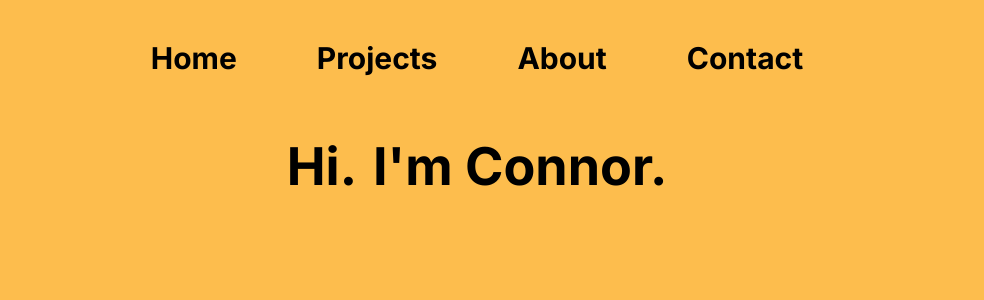
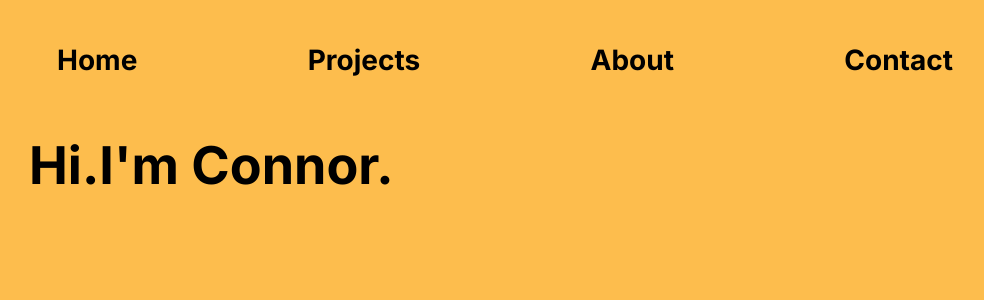
Before and after one commit to connork97/connorkormos.com, a Next.js app: page / in a window 1280 px wide. Shown: the top 300 px of the page, without its empty margins (163-1147 px from the left). Built offline with nearby package versions, Linux system fonts and the light colour scheme.

Commit message:
got typing animation v1 working

```diff
--- a/app/components/HomePage.js
+++ b/app/components/HomePage.js
@@ -6,53 +6,62 @@ import styles from './HomePage.module.css';
 
 const HomePage = () => {
 
-    const introText = ["", "", "a Full Stack Web Developer.", "a Software Engineer.", "a critical thinker.", "a team player.", "detail oriented.", "creative.", "results driven.", "a problem solver."]
+    const introText = ["", "a Full Stack Web Developer.", "a Software Engineer.", "a critical thinker.", "a team player.", "detail oriented.", "creative.", "results driven.", "a problem solver."]
     const [currentIntroTextIndex, setCurrentIntroTextIndex] = useState(0)
     const [currentString, setCurrentString] = useState(introText[currentIntroTextIndex])
 
-    const letters = "abcdefghijklmnopqrstuvwxyz"
     const [displayedText, setDisplayedText] = useState(currentString)
-
-    useEffect(() => {
-        setCurrentString(introText[currentIntroTextIndex])
-    }, [currentIntroTextIndex])
-
-    useEffect(() => {
-        runAnimation(currentString)
-    }, [currentString])
-
-    const runAnimation = (text) => {
-        let iteration = 0
-        const interval = setInterval(() => {
-            const newText = text.split("").map((letter, index) => {
-                if (index < iteration) {
-                    return text[index]
-                }
-                return letters[Math.floor(Math.random() * 26)]
-            }).join("")
-
-            setDisplayedText(newText)
-
-            if (iteration >= text.length) clearInterval(interval)
-
-            iteration += 1 / 3
-        }, 40)
-    }
+    const [showText, setShowText] = useState(false)
 
     useEffect(() => {
         const interval = setInterval(() => {
-            setCurrentIntroTextIndex((prevIndex) => (prevIndex + 1) % introText.length)
-        }, 5000)
-        return () => clearInterval(interval)
-    })
+            setCurrentIntroTextIndex((prevIndex) => (prevIndex + 1) % introText.length);
+            setCurrentString(introText[currentIntroTextIndex]);
+        }, currentString.length * 100 * 2 + 4000);
+        return () => clearInterval(interval);
+    }, [currentIntroTextIndex]);
+
+    useEffect(() => {
+        setTimeout(() => {
+            runAnimation(currentString);
+        }, 1000);
+    }, [currentString, currentIntroTextIndex]);
+
+    const runAnimation = (text) => {
+        let iteration = 0;
+        const totalIterations = text.length * 2 + 20;
+
+        const interval = setInterval(() => {
+            setShowText(true)
+            let newText;
+
+            if (iteration < (text.length + 20)) {
+                // Typing animation
+                newText = text.slice(0, iteration + 1);
+            } else {
+                // Backspacing animation
+                newText = text.slice(0, text.length + 20 - (iteration - text.length) - 1);
+            }
+
+            setDisplayedText(newText);
+
+            if (iteration >= totalIterations) {
+                clearInterval(interval);
+                setShowText(false)
+            }
+
+            iteration += 1;
+        }, 100);
+    };
 
     return (
         <div className={styles.iAmDiv}>
-            <span className={styles.hi}>Hi.<span className={styles.imConnor}>I&apos;m Connor.</span></span>
-            <h1 className={currentIntroTextIndex >= 1 ? styles.iAmH1 : "false"} style={{paddingTop: "10%"}}>
-                {currentIntroTextIndex >= 1 && "And I am "}
-            </h1>
-            <span className={styles.iAmSpan} style={{paddingTop: "15%"}}>{currentIntroTextIndex > 1 && displayedText}</span>
+            <span>
+
+            <span className={styles.hi}>Hi. <span className={styles.imConnor}> I&apos;m Connor.</span></span>
+            <h1 className={styles.iAmH1}>And I am...</h1>
+            <span className={styles.iAmSpan}>{currentIntroTextIndex > 1 & showText ? displayedText : null}</span>
+            </span>
         </div>
     )
 }
--- a/app/components/HomePage.module.css
+++ b/app/components/HomePage.module.css
@@ -1,16 +1,27 @@
+.iAmDiv {
+    display: flex;
+    flex-direction: column;
+    margin: auto;
+    width: 70vw;
+    /* height: 25vh; */
+    overflow: hidden;
+    font-weight: bold;
+    justify-content: center;
+}
+
 .hi {
-    margin: auto;
-    position: absolute;
+    display: flex;
+    text-align: left;
+    position: relative;
     width: 100%;
     margin-top: 2.5%;
     font-size: 3.25rem;
-    text-align: center;
+    line-height: 3rem;
     animation: fadeIn 3s ease forwards;
 }
 
 .imConnor {
     opacity: 0;
-    margin-left: 1rem;
     animation: fadeIn 2s 3s ease forwards;
 }
 
@@ -23,32 +34,27 @@
     }
 }
 
-.iAmDiv {
-    /* display: flex; */
-    width: 100vw;
-    font-weight: bold;
-}
 
 .iAmH1 {
-    position: absolute;
-    margin: auto;
+    display: flex;
+    position: relative;
+    text-align: left;
     width: 100%;
-    padding-top: 10%;
     opacity: 0;
-    text-align: center;
     font-size: 2.75rem;
-    animation: fadeIn 3s 2s ease forwards;
+    line-height: 2rem;
+    animation: fadeIn 3s 6s ease forwards;
     /* left: 50%; */
     /* animation: iAmFadeIn 1.5s forwards; */
 }
 
 .iAmSpan {
-    position: absolute;
     margin: auto;
     width: 100%;
-    padding-top: 10%;
-    text-align: center;
+    height: auto;
+    text-align: left;
     font-size: 2.75rem;
+    line-height: 3rem;
 }
 
 @keyframes iAmFadeIn {
--- a/app/components/Navbar.js
+++ b/app/components/Navbar.js
@@ -1,4 +1,6 @@
 'use client'
+
+import styles from './Navbar.module.css'
 
 import Link from 'next/link';
 import React, { useState } from 'react'
@@ -7,7 +9,9 @@ const Navbar = () => {
   const [titleText, setTitleText] = useState("Hi.")
 
     return (
-        <ul className="flex fixed items-center top-10 space-x-20 font-bold text-3xl">
+        // <ul className="flex fixed items-center top-10 space-x-20 font-bold text-3xl">
+        <div className={styles.navbarDiv}>
+            <ul className={styles.navbarUl}>
                 <li>
                     <Link href='/'>Home</Link>
                 </li>
@@ -21,6 +25,7 @@ const Navbar = () => {
                     <Link href='/contact'>Contact</Link>
                 </li>
             </ul>
+        </div>
     )
 }
 
--- /dev/null
+++ b/app/components/Navbar.module.css
@@ -0,0 +1,23 @@
+.navbarDiv {
+    margin: 5vh auto;
+    width: 100vw;
+    height: 5vh;
+    display: flex;
+    justify-content: center;
+    align-items: center;
+}
+
+.navbarUl {
+    width: 70%;
+    display: flex;
+    position: fixed;
+    justify-content: space-between;
+    font-size: 1.75rem;
+    font-weight: bold;
+    list-style: none;
+}
+
+.navbarUl li a {
+    text-decoration: none;
+    color: black;
+}
--- a/app/globals.css
+++ b/app/globals.css
@@ -1,7 +1,3 @@
-@tailwind base;
-@tailwind components;
-@tailwind utilities;
-
 body {
   background: #FDBD4D;
   overflow: hidden;
--- a/app/layout.js
+++ b/app/layout.js
@@ -14,10 +14,9 @@ export default function RootLayout({ children }) {
   return (
     <html lang="en">
       <body className={inter.className}>
-        <div className='flex min-h-screen flex-col items-center justify-between p-24'>
+        {/* <div className='flex min-h-screen flex-col items-center justify-between p-24'> */}
         <Navbar />
         {children}
-        </div>
       </body>
     </html>
   )
--- a/app/page.js
+++ b/app/page.js
@@ -6,10 +6,8 @@ export default function Home() {
 
   return (
       // <main className="flex min-h-screen flex-col items-center justify-between p-24">
-        <div>
-          {/* <h1 className='text-5xl font-bold'>Hi.</h1> */}
+          // {/* <h1 className='text-5xl font-bold'>Hi.</h1> */}
           <HomePage />
-        </div>
       // </main>
     )
   }
--- a/package.json
+++ b/package.json
@@ -9,14 +9,11 @@
     "lint": "next lint"
   },
   "dependencies": {
-    "autoprefixer": "10.4.15",
     "eslint": "8.47.0",
     "eslint-config-next": "13.4.15",
     "next": "13.4.15",
-    "postcss": "8.4.27",
     "react": "18.2.0",
     "react-dom": "18.2.0",
-    "react-transition-group": "^4.4.5",
-    "tailwindcss": "3.3.3"
+    "react-transition-group": "^4.4.5"
   }
 }
--- a/postcss.config.js
+++ /dev/null
@@ -1,6 +0,0 @@
-module.exports = {
-  plugins: {
-    tailwindcss: {},
-    autoprefixer: {},
-  },
-}
--- a/tailwind.config.js
+++ /dev/null
@@ -1,18 +0,0 @@
-/** @type {import('tailwindcss').Config} */
-module.exports = {
-  content: [
-    './pages/**/*.{js,ts,jsx,tsx,mdx}',
-    './components/**/*.{js,ts,jsx,tsx,mdx}',
-    './app/**/*.{js,ts,jsx,tsx,mdx}',
-  ],
-  theme: {
-    extend: {
-      backgroundImage: {
-        'gradient-radial': 'radial-gradient(var(--tw-gradient-stops))',
-        'gradient-conic':
-          'conic-gradient(from 180deg at 50% 50%, var(--tw-gradient-stops))',
-      },
-    },
-  },
-  plugins: [],
-}
```
Also changed, not shown: 2 other files (tests, documents, lock files or other folders). Lines whose indentation alone changed are shown as unchanged.
